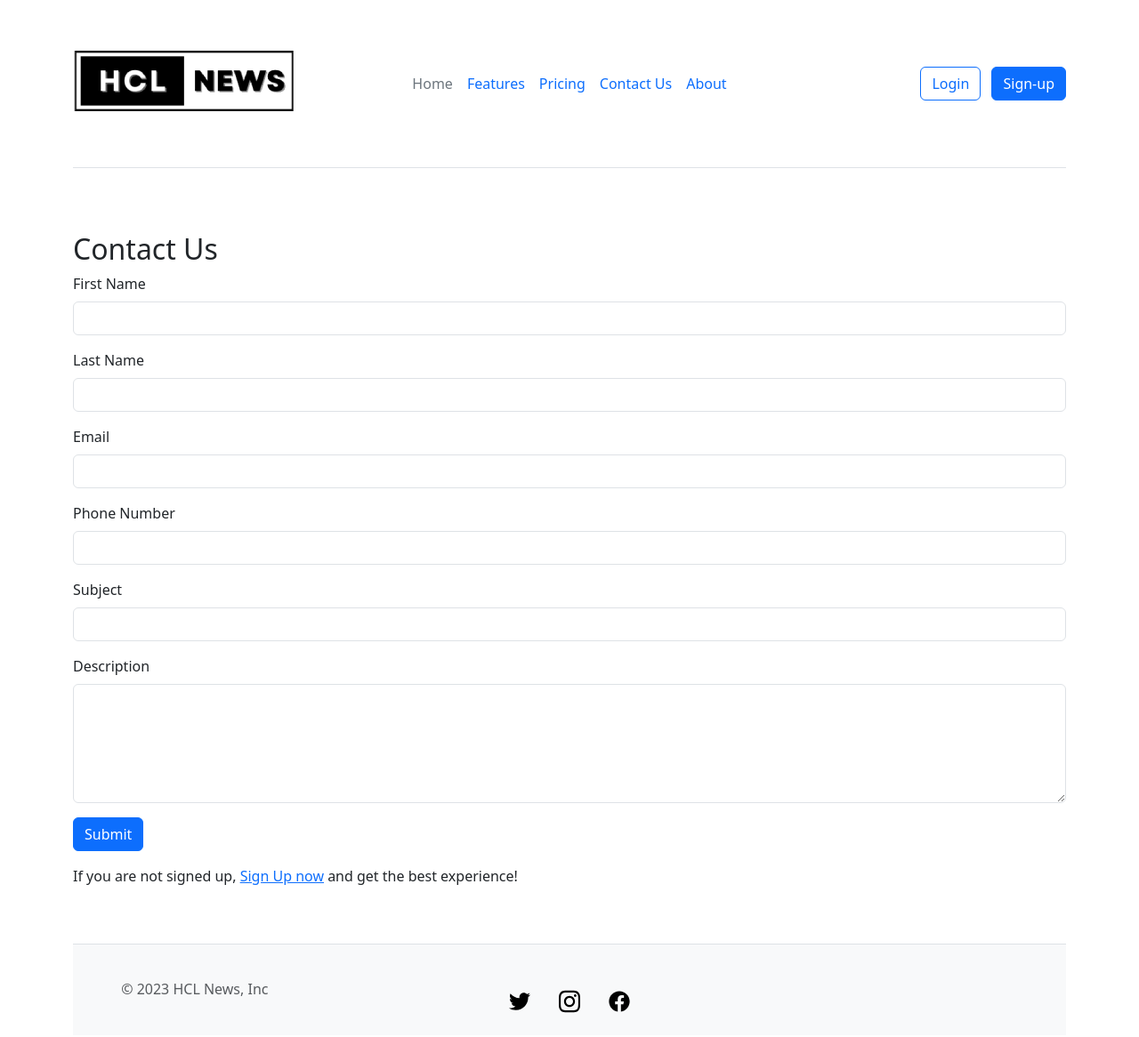
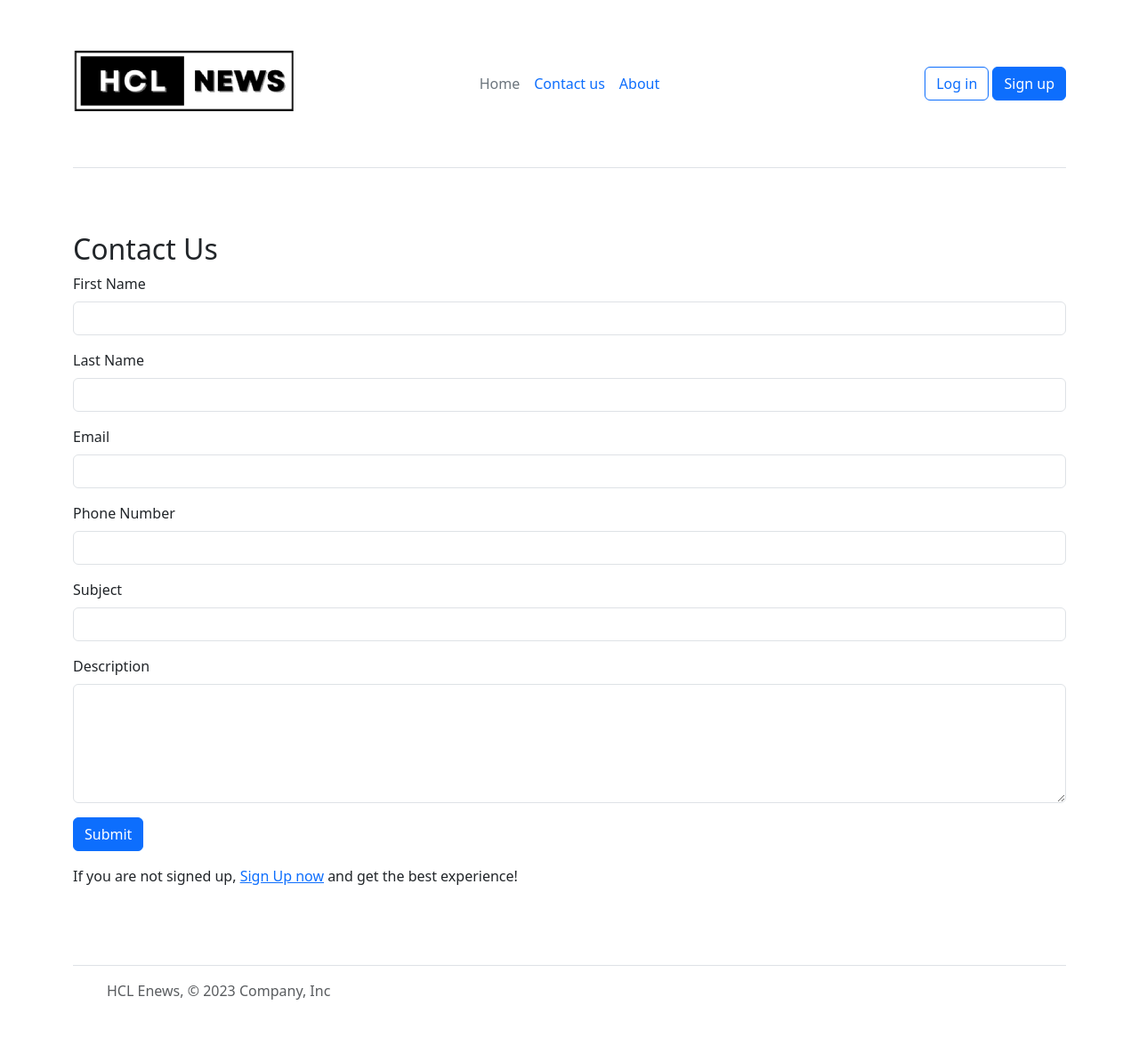
Before and after one commit to SOBHEAK/HCLENEWSPROJECT, a Django app: template EnewsProject/EnewsApp/templates/enewscode/contactus.html in a window 1280 px wide. Shown: the whole page at 89% size. Before the commit the page ends 1139 px from the top, so only its background shows below. Run offline with Django 4.2, Linux system fonts and the light colour scheme; the template is opened without the code that fills it, so the values that code supplies are empty.

Commit message:
Adnane's Second Commit

```diff
--- a/EnewsProject/EnewsApp/templates/enewscode/contactus.html
+++ b/EnewsProject/EnewsApp/templates/enewscode/contactus.html
@@ -24,16 +24,14 @@
             </div>
 
             <ul class="nav col-12 col-md-auto mb-2 justify-content-center mb-md-0">
-              <li><a href="index.html" class="nav-link px-2 link-secondary">Home</a></li>
-              <li><a href="#" class="nav-link px-2">Features</a></li>
-              <li><a href="#" class="nav-link px-2">Pricing</a></li>
-              <li><a href="contactus.html" class="nav-link px-2">Contact Us</a></li>
-              <li><a href="about.html" class="nav-link px-2">About</a></li>
+              <li><a href="/" class="nav-link px-2 link-secondary">Home</a></li>
+              <li><a href="/contactus.html" class="nav-link px-2">Contact us</a></li>
+              <li><a href="/about.html" class="nav-link px-2">About</a></li>
             </ul>
 
             <div class="col-md-3 text-end">
-              <button type="button" class="btn btn-outline-primary me-2">Login</button>
-              <button type="button" class="btn btn-primary">Sign-up</button>
+                <a class="btn btn-outline-primary" href="/signin" role="button">Log in</a>
+                <a class="btn btn-primary" href="/signup" role="button">Sign up</a>
             </div>
           </header>
     </div>
@@ -70,51 +68,21 @@
                     </div>
                     <button type="submit" class="btn btn-primary">Submit</button>
                 </form>
-                <p class="mt-3">If you are not signed up, <a href="/EnewsApp/templates/enewscode/signup.html">Sign Up now</a> and get the best experience!</p>
+                <p class="mt-3">If you are not signed up, <a href="/signup">Sign Up now</a> and get the best experience!</p>
             </div>
         </div>
     </div>
 
     <!-- Footer -->
     <div class="container">
-        <footer class="bg-light border-top py-3">
-            <div class="container">
-                <div class="row">
-                    <div class="col-md-4 text-center align-self-center text-md-start">
-                        <a href="/" class="mb-3 me-2 mb-md-0 text-body-secondary text-decoration-none lh-1">
-                            <svg class="bi" width="30" height="24"><use xlink:href="#bootstrap"></use></svg>
-                        </a>
-                        <span class="mb-3 mb-md-0 text-body-secondary">© 2023 HCL News, Inc</span>
-                    </div>
-                    <div class="col-md-4 text-center align-self-end text-end">
-                        <ul class="nav justify-content-center list-unstyled d-inline-flex">
-                            <li class="nav-item">
-                                <a class="nav-link text-body-secondary" href="#">
-                                    <svg class="bi" width="24" height="24">
-                                        <img src="image/twitter(1).svg" alt="twitter-logo">
-                                    </svg>
-                                </a>
-                            </li>
-                            <li class="nav-item">
-                                <a class="nav-link text-body-secondary" href="#">
-                                    <svg class="bi" width="24" height="24">
-                                        <img src="image/instagram.svg" alt="instagram-logo">
-                                    </svg>
-                                </a>
-                            </li>
-                            <li class="nav-item">
-                                <a class="nav-link text-body-secondary" href="#">
-                                    <svg class="bi" width="24" height="24">
-                                        <img src="image/facebook.svg" alt="facebook-logo">
-                                    </svg>
-                                </a>
-                            </li>
-                        </ul>
-                    </div>
-
-                </div>
+        <footer class="d-flex flex-wrap justify-content-between align-items-center py-3 my-4 border-top">
+            <div class="col-md-4 d-flex align-items-center">
+              <a href="/" class="mb-3 me-2 mb-md-0 text-body-secondary text-decoration-none lh-1">
+                <svg class="bi" width="30" height="24"><use xlink:href="#bootstrap"></use></svg>
+              </a>
+              <span class="mb-3 mb-md-0 text-body-secondary">HCL Enews, © 2023 Company, Inc</span>
             </div>
-        </footer>
+          </footer>
     </div>
 
     <!-- Bootstrap Script -->
--- a/EnewsProject/EnewsApp/templates/enewscode/index.html
+++ b/EnewsProject/EnewsApp/templates/enewscode/index.html
@@ -19,8 +19,9 @@
 
           <ul class="nav col-12 col-md-auto mb-2 justify-content-center mb-md-0">
             <li><a href="/" class="nav-link px-2 link-secondary">Home</a></li>
-            <li><a href="about.html" class="nav-link px-2">About</a></li>
-            <li><a href="contactus.html" class="nav-link px-2">Contact us</a></li>
+            <li><a href="/contactus.html" class="nav-link px-2">Contact us</a></li>
+            <li><a href="/about.html" class="nav-link px-2">About</a></li>
+
           </ul>
 
           <div class="col-md-3 text-end">
--- a/EnewsProject/EnewsApp/urls.py
+++ b/EnewsProject/EnewsApp/urls.py
@@ -5,6 +5,8 @@ from . import views
 urlpatterns = [
     #path('admin/', admin.site.urls),
     path('', views.index, name='home'),
+    path('about.html', views.about, name='about'),
+    path('contactus.html', views.contactus, name='contactus'),
     path('signup', views.signup, name='signup'),
     path('signin', views.signin, name='signin'),
     path('signout', views.signout, name='signout'),
```
Also changed, not shown: EnewsProject/EnewsApp/templates/enewscode/about.html (+12 -44 lines), EnewsProject/EnewsApp/templates/enewscode/signin.html (+8 -13 lines), EnewsProject/EnewsApp/templates/enewscode/signup.html (+8 -13 lines), EnewsProject/EnewsApp/views.py (+8 -0 lines).
